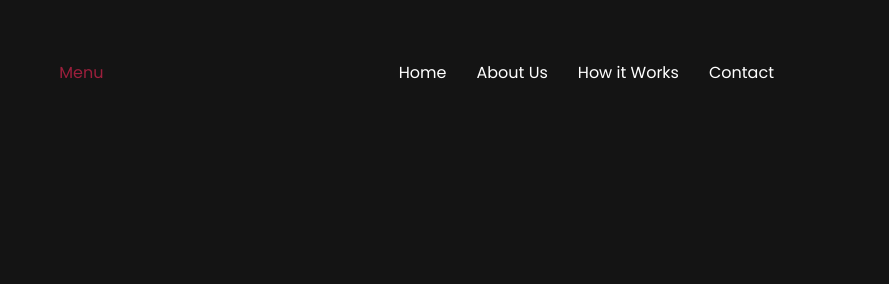
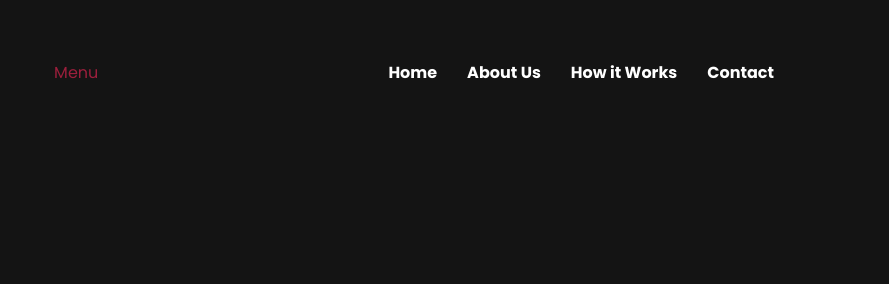
Before and after one commit to J-Bosco-Nseng/GarlicX.rw, a plain HTML site: page index.html in a window 1280 px wide. Shown: the top 284 px of the page, 391-1280 px from the left. Drawn offline with Linux system fonts and the light colour scheme.

Commit message:
Update index.html

```diff
--- a/index.html
+++ b/index.html
@@ -12,10 +12,10 @@
         <a href="#" class="logo" style="opacity: 50%;"><img src="G_logo.png" width="70" height="65" alt="" title="GarlicX" align="left" /></a>
         <div class="toggle" onclick="toggleMenu()">Menu</div>
         <ul class="menu">
-            <li><a href="#home" onclick="toggleMenu()">Home</a></li>
-            <li><a href="#about" onclick="toggleMenu()">About Us</a></li>
-            <li><a href="#work" onclick="toggleMenu()">How it Works</a></li>
-            <li><a href="#contact" onclick="toggleMenu()">Contact</a></li>
+		<li><a href="#home" onclick="toggleMenu()"><b>Home</b></a></li>
+		<li><a href="#about" onclick="toggleMenu()"><b>About Us</b></a></li>
+            <li><a href="#work" onclick="toggleMenu()"><b>How it Works</b></a></li>
+            <li><a href="#contact" onclick="toggleMenu()"><b>Contact</b></a></li>
         </ul>
     </header>
   <section class="banner" id="home">
```
